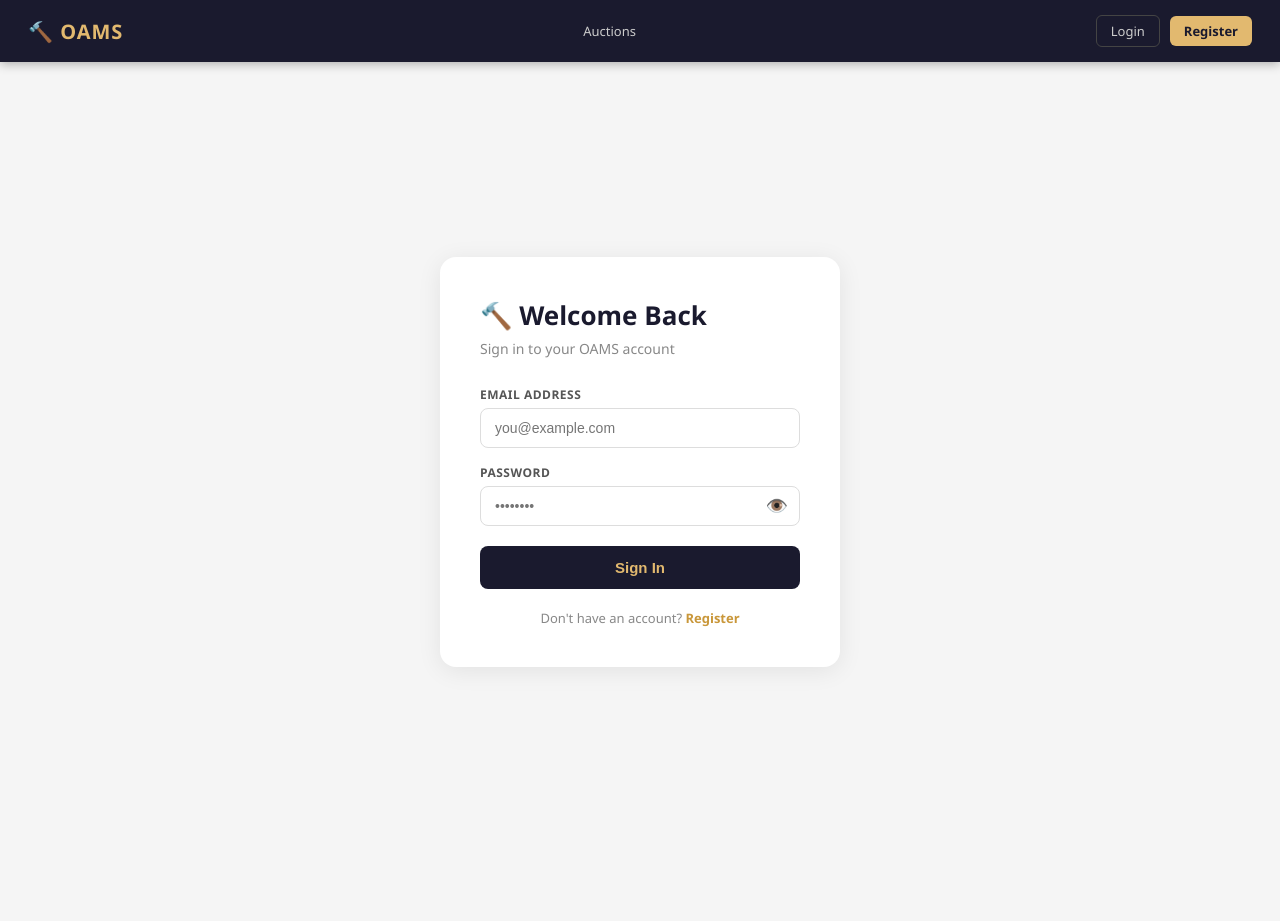
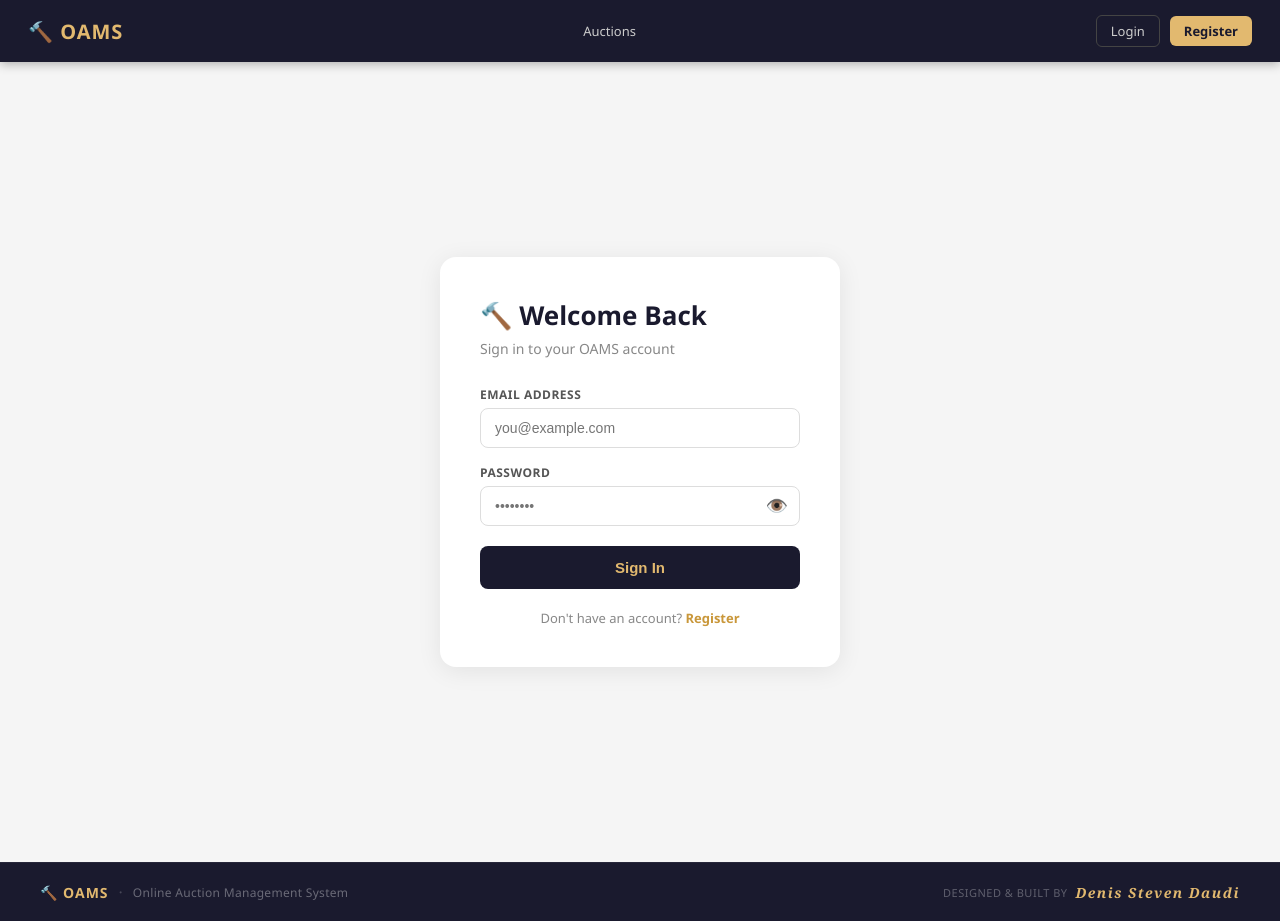
Before and after one commit to deni-bit/oams, a React app in the folder frontend/: page /login in a window 1280 px wide. Before the commit the page ends 862 px from the top, so only its background shows below. Built offline with nearby package versions, Linux system fonts and the light colour scheme; no server answers; the HTML template or start-up script is replaced by a standard one.

Commit message:
feat: add footer with Denis Steven Daudi credit

```diff
--- a/frontend/src/App.jsx
+++ b/frontend/src/App.jsx
@@ -6,6 +6,7 @@ import { AuthProvider }  from './context/AuthContext';
 import ProtectedRoute    from './components/ProtectedRoute';
 
 import Navbar            from './components/Navbar';
+import Footer            from './components/Footer';
 
 // ─── Public pages ─────────────────────────────────────
 import Home              from './pages/Home';
@@ -32,7 +33,10 @@ function App() {
   return (
     <AuthProvider>
       <Router>
+        <div style={{ display: 'flex', flexDirection: 'column', minHeight: '100vh' }}>
           <Navbar />
+
+          <div style={{ flex: 1 }}>
             <Routes>
 
               {/* ── Public ── */}
@@ -93,6 +97,10 @@ function App() {
               } />
 
             </Routes>
+          </div>
+
+          <Footer />
+        </div>
         <ToastContainer position="top-right" autoClose={3000} />
       </Router>
     </AuthProvider>
--- /dev/null
+++ b/frontend/src/components/Footer.jsx
@@ -0,0 +1,79 @@
+const Footer = () => {
+  return (
+    <footer style={styles.footer}>
+      <div style={styles.inner}>
+
+        <div style={styles.left}>
+          <span style={styles.logo}>🔨 OAMS</span>
+          <span style={styles.divider}>·</span>
+          <span style={styles.tagline}>Online Auction Management System</span>
+        </div>
+
+        <div style={styles.credit}>
+          <span style={styles.builtBy}>Designed & Built by</span>
+          <span style={styles.name}>Denis Steven Daudi</span>
+        </div>
+
+      </div>
+    </footer>
+  );
+};
+
+const styles = {
+  footer: {
+    background: '#1a1a2e',
+    borderTop: '1px solid rgba(255,255,255,0.06)',
+    padding: '18px 32px',
+    marginTop: 'auto',
+  },
+  inner: {
+    maxWidth: '1200px',
+    margin: '0 auto',
+    display: 'flex',
+    alignItems: 'center',
+    justifyContent: 'space-between',
+    flexWrap: 'wrap',
+    gap: '10px',
+  },
+  left: {
+    display: 'flex',
+    alignItems: 'center',
+    gap: '10px',
+  },
+  logo: {
+    fontSize: '14px',
+    fontWeight: '700',
+    color: '#e2b96f',
+    letterSpacing: '1px',
+  },
+  divider: {
+    color: 'rgba(255,255,255,0.2)',
+    fontSize: '16px',
+  },
+  tagline: {
+    fontSize: '12px',
+    color: 'rgba(255,255,255,0.35)',
+    letterSpacing: '0.3px',
+  },
+  credit: {
+    display: 'flex',
+    alignItems: 'center',
+    gap: '8px',
+  },
+  builtBy: {
+    fontSize: '11px',
+    color: 'rgba(255,255,255,0.3)',
+    letterSpacing: '0.5px',
+    textTransform: 'uppercase',
+  },
+  name: {
+    fontSize: '14px',
+    fontWeight: '600',
+    color: '#e2b96f',
+    fontFamily: "'Georgia', 'Times New Roman', serif",
+    letterSpacing: '1.5px',
+    fontStyle: 'italic',
+  },
+};
+
+export default Footer;
```
Lines whose indentation alone changed are shown as unchanged.
